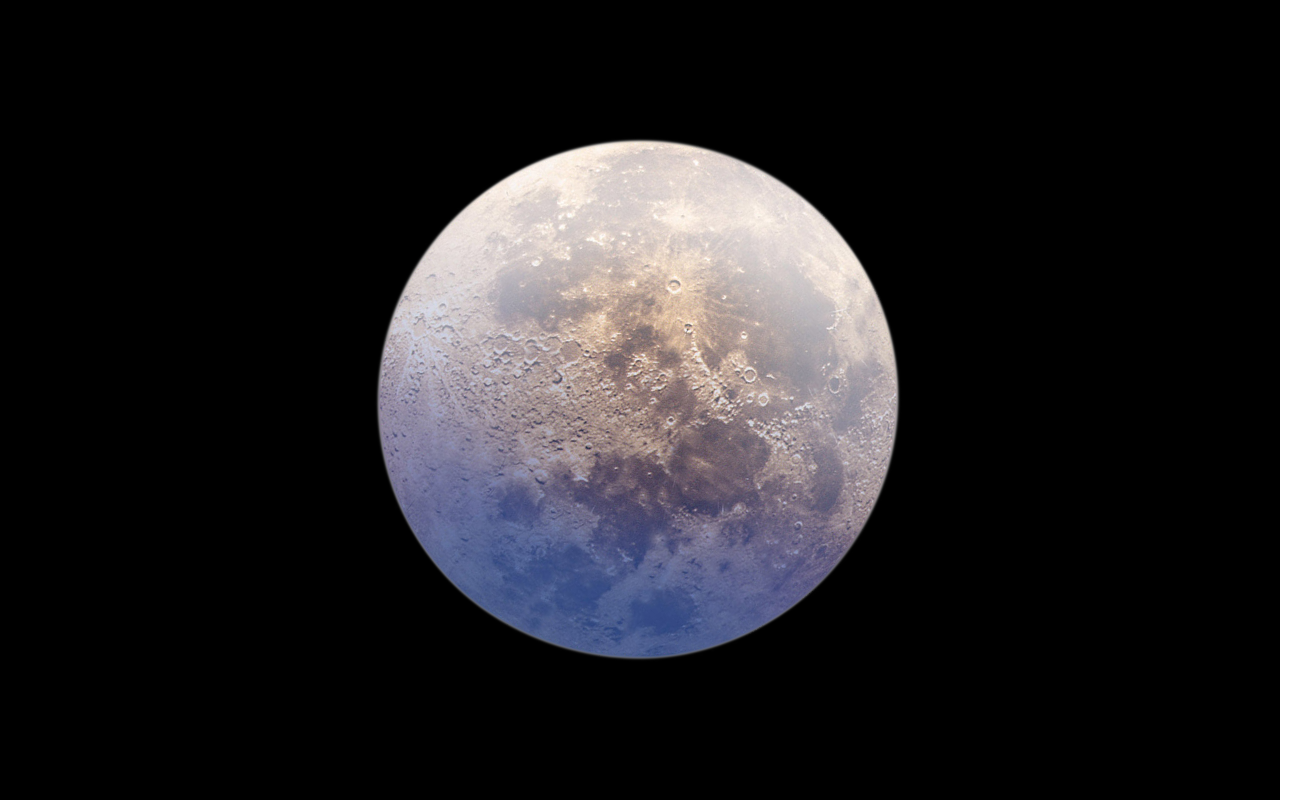
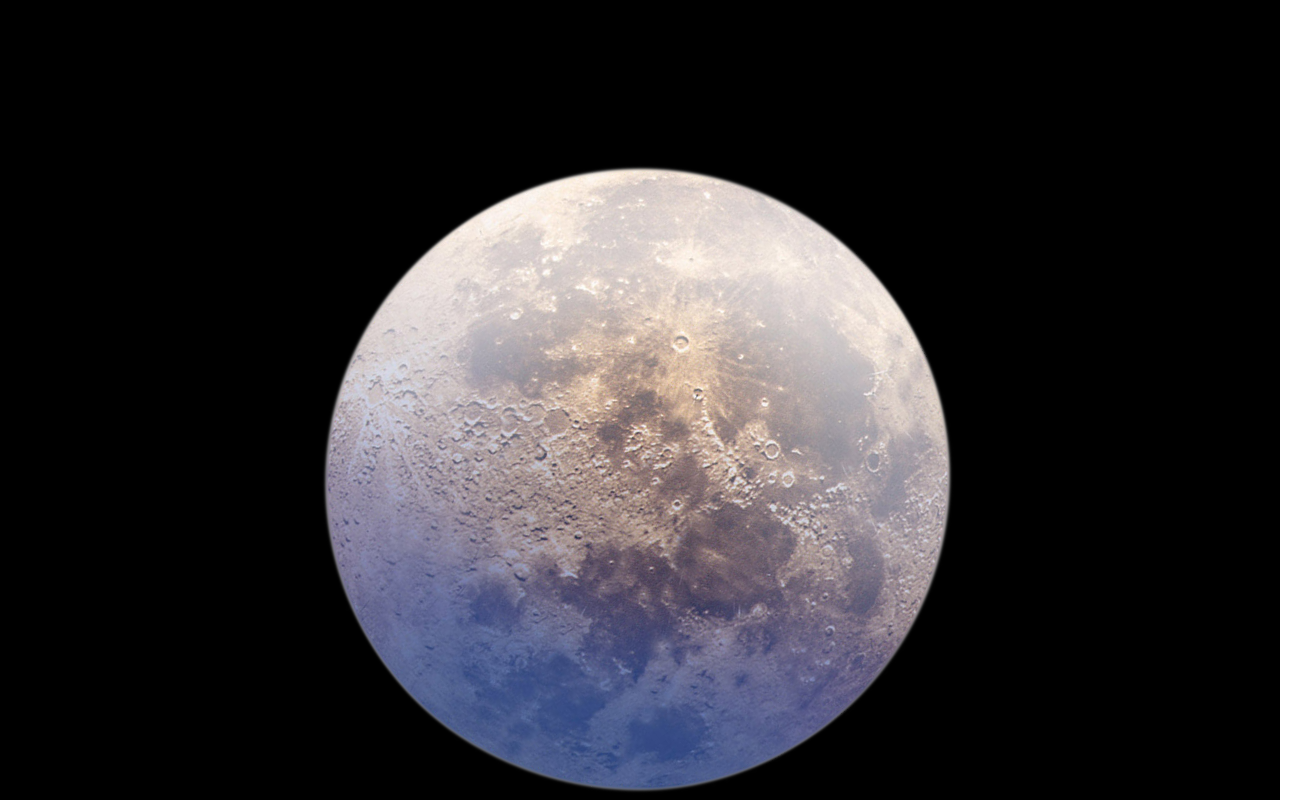
Before and after one commit to gkzcl/Ipfs-Moon, a React (Create React App) app: page / in a window 1280 px wide. Shown: the top 800 px of the page, 1307 px wide, since content can reach past the window. Built offline with nearby package versions, Linux system fonts and the light colour scheme.

Commit message:
moon size 120

```diff
--- a/src/App.css
+++ b/src/App.css
@@ -3,7 +3,7 @@
 }
 
 .App-logo {
-  height: 100vmin;
+  height: 120vmin;
   pointer-events: none;
 }
 
```
